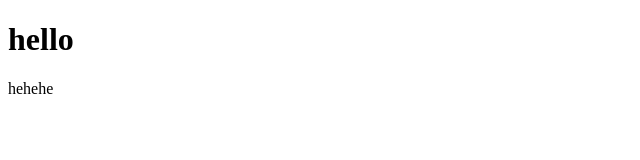
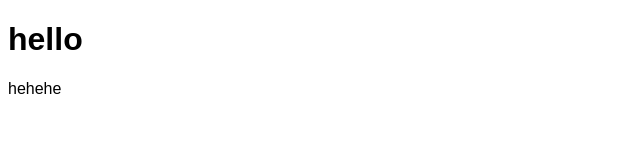
Before and after one commit to ahgana/ahgana.github.io, a plain HTML site: page index.html in a window 1280 px wide. Shown: the full height of the page, 0-640 px from the left. Drawn offline with Linux system fonts and the light colour scheme.

Commit message:
Update index.html

```diff
--- a/index.html
+++ b/index.html
@@ -1,7 +1,14 @@
 <!DOCTYPE html>
 <html>
-<head>
-  <title>ahgana's pandor</title>
+  <style>
+  body {
+    font-family: sans-serif;
+    bg-color: red;
+    }
+  </style>
+
+  <head>
+  <title>ahgana's pandora box</title>
 </head>
 
 <body>
```
